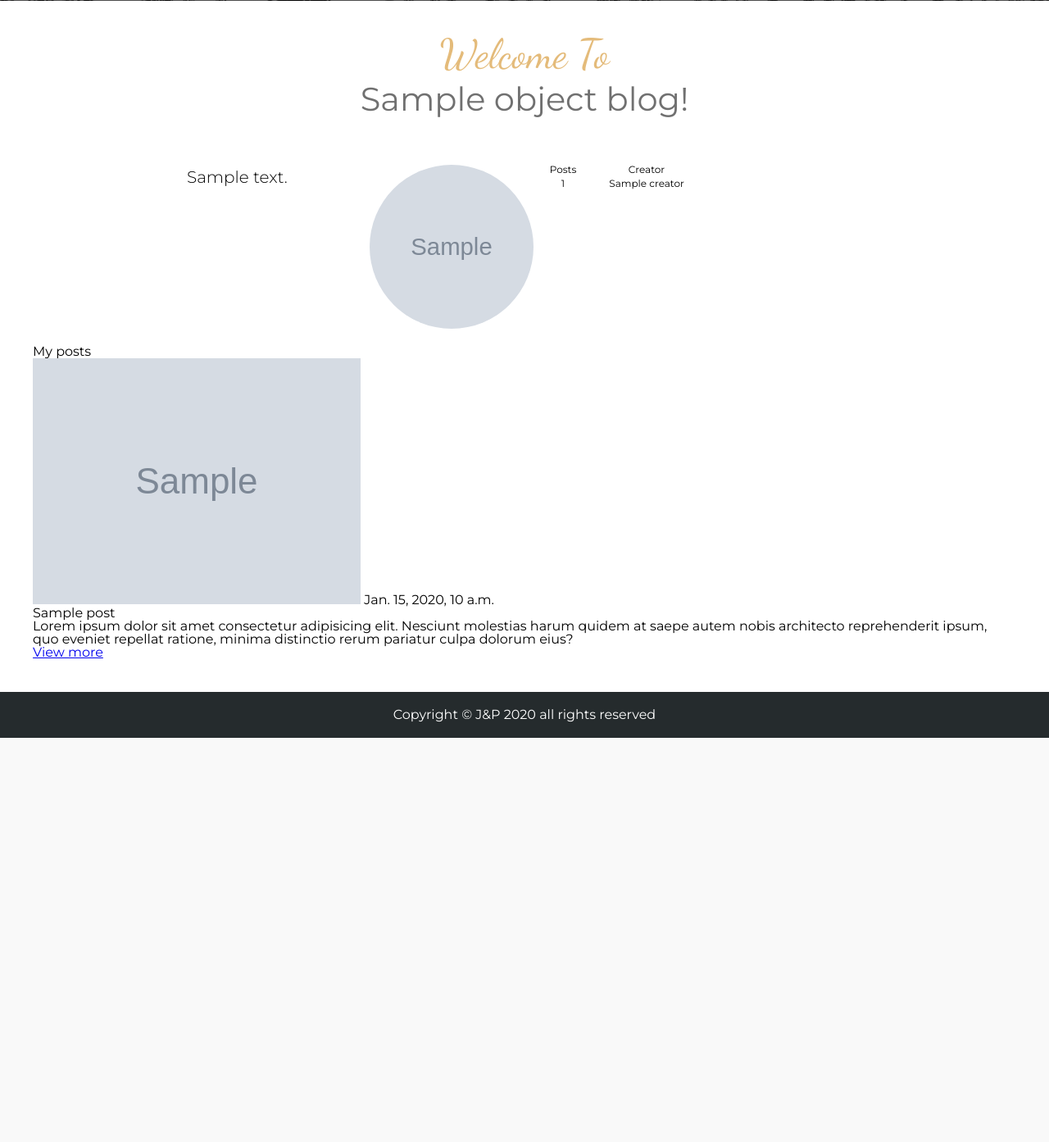
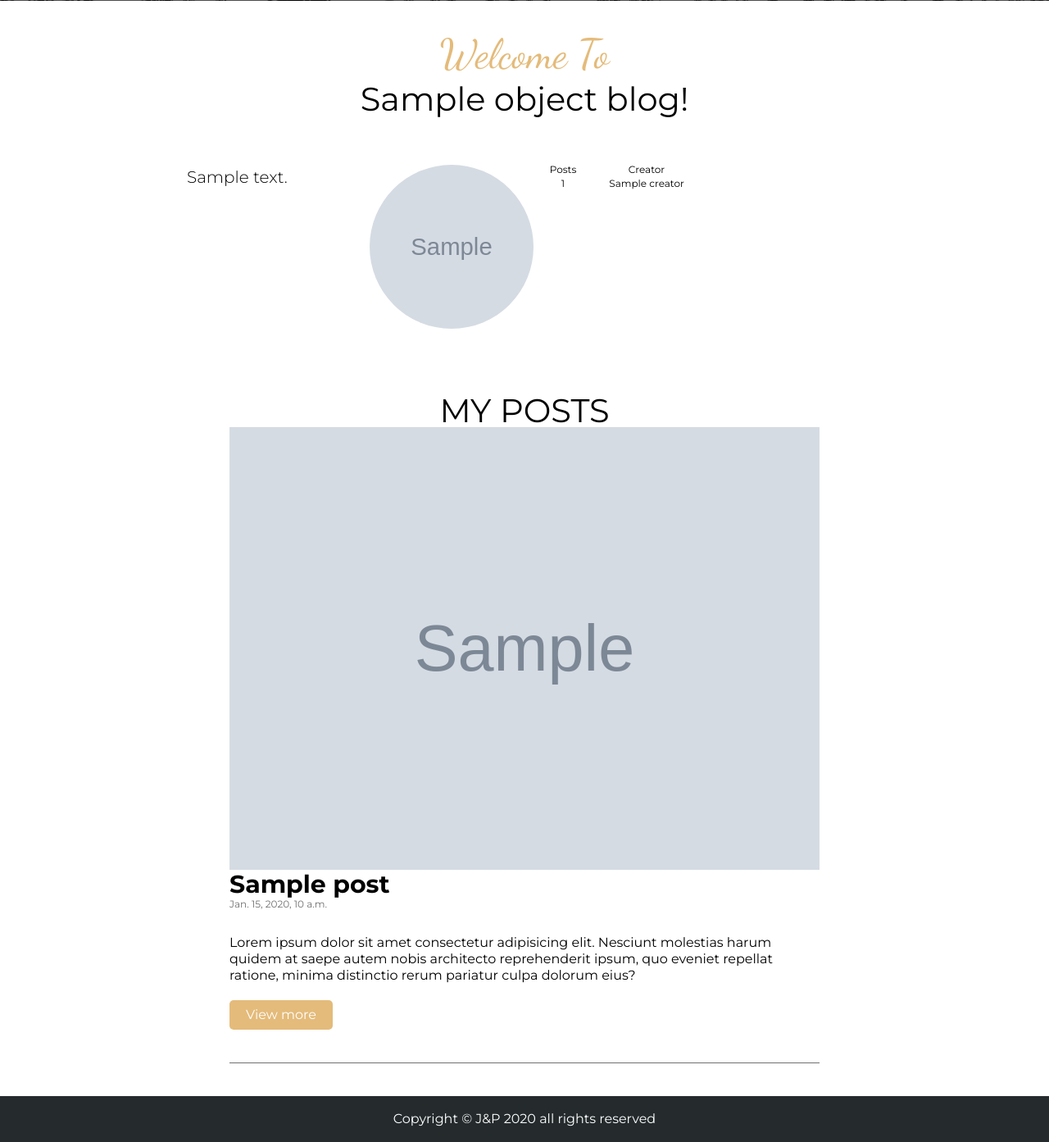
Before and after one commit to KSzostko/Django-Blog, a Django app: template app/templates/blog_detail.html in a window 1280 px wide. Shown: the part 639-2032 px from the top of the page at 82% size. Before the commit the page ends 1539 px from the top, so only its background shows below. Run offline with Django 3.2, Linux system fonts and the light colour scheme; the template is opened without the code that fills it: most values are stand-ins (such as "Sample title", 1, 10 or a date in 2020); grey boxes marked "Sample" are stand-in pictures; data that the repository does not hold is empty.

Commit message:
added styles for post-list in blog_detail

```diff
--- a/app/static/app/css/style.css
+++ b/app/static/app/css/style.css
@@ -277,8 +277,8 @@ footer {
     font-size: 12px;
 }
 
-.blog__button {
-    display: block;
+.button {
+    display: inline-block;
     text-decoration: none;
     background: #E4BB7A;
     border-style: none;
@@ -289,7 +289,7 @@ footer {
     transition: .25s;
 }
 
-.blog__button:hover {
+.button:hover {
     background: rgba(187, 144, 75, 0.9);
 }
 
@@ -301,7 +301,6 @@ footer {
 .detail__title {
     text-align: center;
     font-size: 40px;
-    color: #707070;
     margin-bottom: 60px;
 }
 
@@ -353,3 +352,57 @@ footer {
     display: block;
     margin-top: 5px;
 }
+
+/* post short version */
+.posts {
+    display: flex;
+    flex-direction: column;
+    align-items: center;
+}
+
+.posts__header {
+    margin-top: 60px;
+    font-size: 40px;
+    text-transform: uppercase;
+    text-align: center;
+}
+
+.post {
+    max-width: 720px;
+    border-bottom: 1px solid #707070;
+    padding-bottom: 40px;
+}
+
+.post__header {
+    max-width: 720px;
+}
+
+.post__image {
+    width: 100%;
+}
+
+.post__title {
+    font-weight: 700;
+    /* text-transform: uppercase; */
+    font-size: 30px;
+}
+
+.post__created {
+    width: 60px;
+    height: 60px;
+    text-align: center;
+    font-size: 12px;
+    color: #707070;
+}
+
+.post__intro {
+    line-height: 1.25;
+    margin-top: 30px;
+    margin-bottom: 20px;
+}
+
+.info {
+    font-size: 30px;
+    text-align: center;
+    margin-top: 100px;
+}
--- a/app/templates/blog_detail.html
+++ b/app/templates/blog_detail.html
@@ -32,17 +32,17 @@
             <div class="post__header">
                 <img class="post__image" src="{{ post.image.url }}" alt="post header">
                 <!-- TODO utils function for better date display -->
-                <span class="post__created">{{ post.published_date }}</span>
             </div>
             <h4 class="post__title">{{ post.title }}</h4>
+            <span class="post__created">{{ post.published_date }}</span>
             <p class="post__intro">Lorem ipsum dolor sit amet consectetur adipisicing elit. Nesciunt molestias harum quidem at saepe autem nobis architecto reprehenderit ipsum, quo eveniet repellat ratione, minima distinctio rerum pariatur culpa dolorum eius?</p>
-            <a class="post__link" href="#">View more</a>
+            <a class="button" href="#">View more</a>
         </article>
         {% endfor %}
 
         {% else %}
 
-        <p>Currently, there are no posts created yet</p>
+        <p class="info">Currently, there are no posts created yet</p>
         {% endif %}
     </div>
 </section>
--- a/app/templates/index.html
+++ b/app/templates/index.html
@@ -13,7 +13,7 @@
             <h2 class="blog__title">{{ blog.title }}</h2>
             <div class="blog__text">
                 <p class="blog__description">{{ blog.description }}</p>
-                <a href="{% url 'blog_detail' pk=blog.pk %}" class="blog__button">View</a>
+                <a href="{% url 'blog_detail' pk=blog.pk %}" class="button">View</a>
                 <span class="blog__author">created by: {{ blog.creator.username }}</span>
             </div>
         </div>
@@ -21,7 +21,7 @@
     </div>
 
     {% else %}
-    <p>There are currently no blogs started :(</>
+    <p class="info">There are currently no blogs started :(</>
     {% endif %}
     </section>
 {% endblock %}
```
